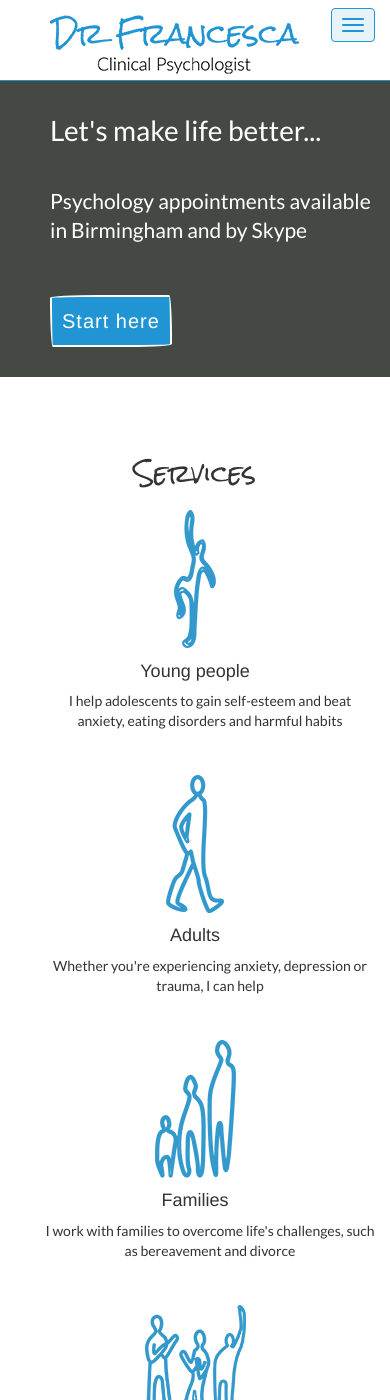
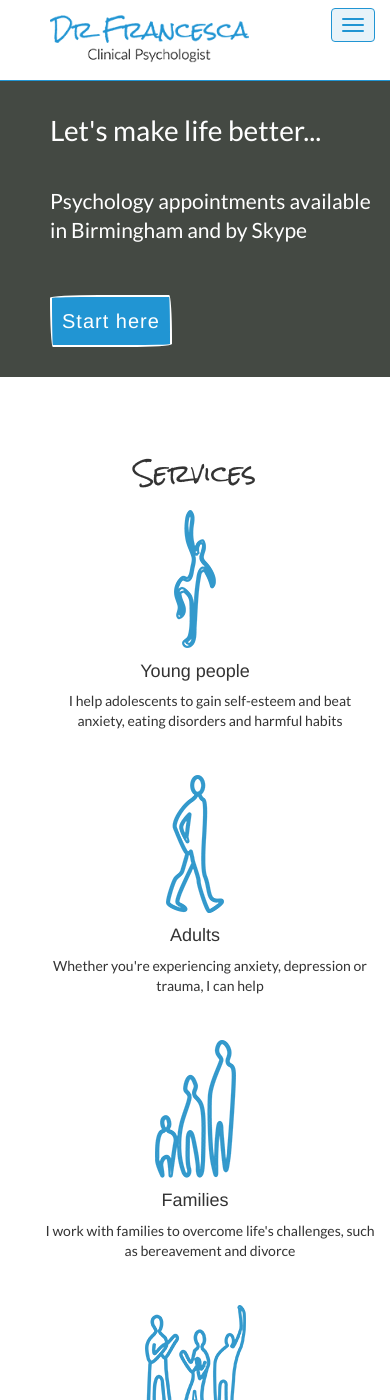
Before and after one commit to robconaty/drfrancesca, a Jekyll site: the page built from index.html, in a window 390 px wide and 1400 px high. Built offline with Jekyll 4.4.1, drawn with Linux system fonts in a browser that asks for light colours; nearby versions of some CDN libraries.

Commit message:
Update styles.css

```diff
--- a/styles/styles.css
+++ b/styles/styles.css
@@ -470,7 +470,9 @@ height: auto;
 }
 
 
-
+img#logo {
+	max-width:80%
+	  }
 
 
 #welcometext, #welcometextform {
```
